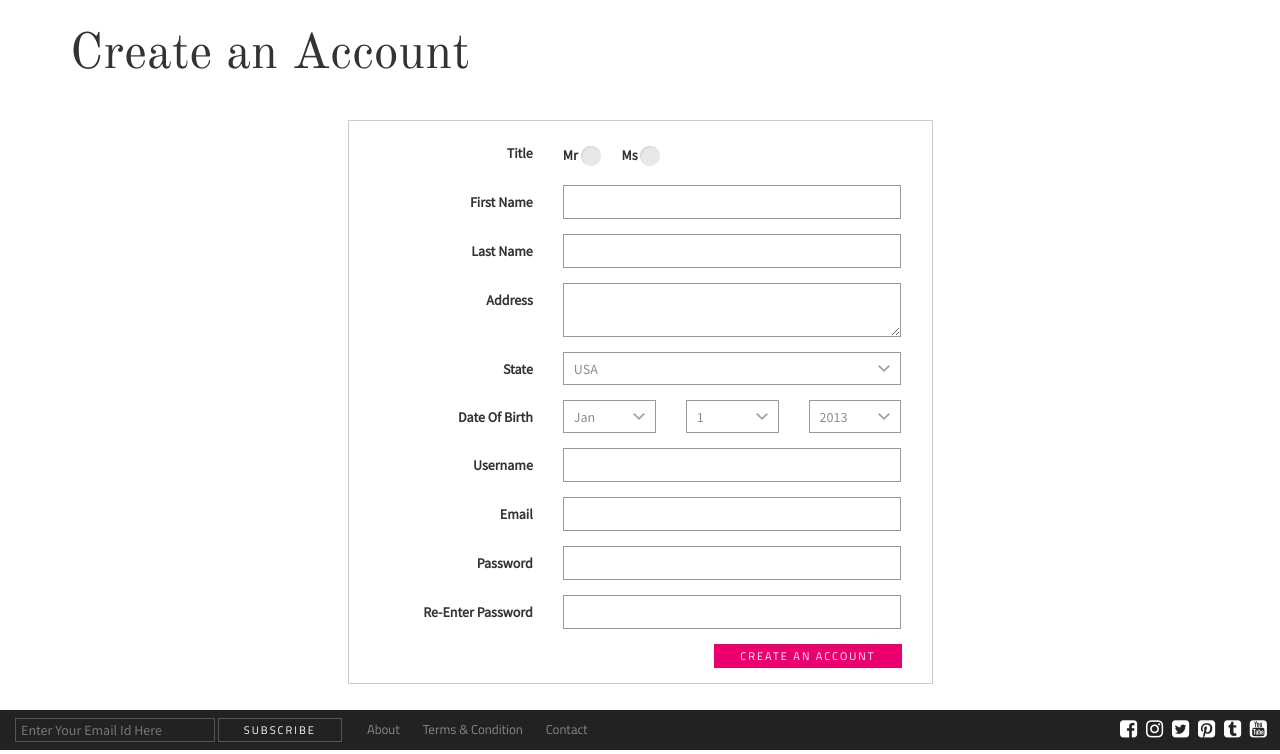
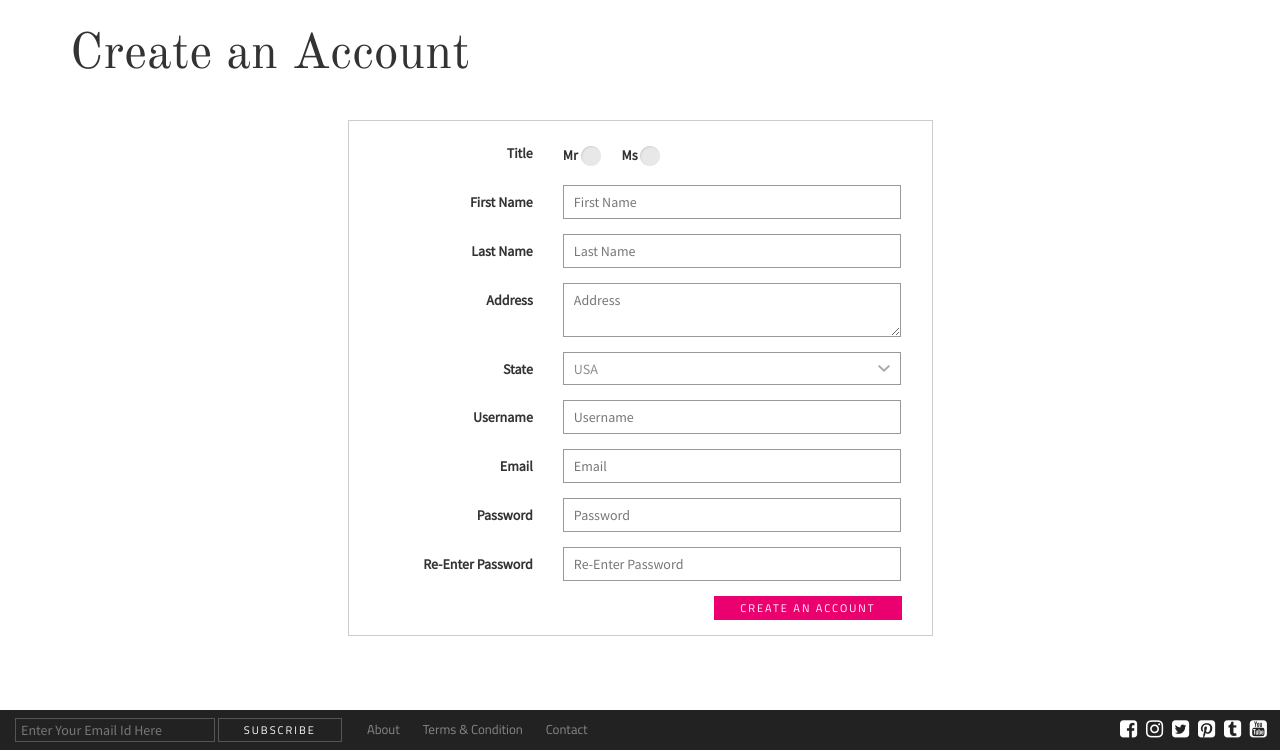
Before and after one commit to CruzanCaramele/HomeBrands, a Flask app: page /createaccount in a window 1280 px wide. Shown: the part 50-804 px from the top of the page. Run offline with Flask 2, Linux system fonts and the light colour scheme; some libraries are stand-ins or nearby versions.

Commit message:
Placeholders added for creataccount fields

```diff
--- a/templates/createaccount.html
+++ b/templates/createaccount.html
@@ -44,7 +44,7 @@
 							 </div>
 		                 {% endfor %}
 	                   {% endif %}
-					  {{ form.fname(class_="form-control") }}
+					  {{ form.fname(class_="form-control",placeholder=form.fname.label.text) }}
 					</div>
 					</div>
 
@@ -58,7 +58,7 @@
 							 </div>
 		                 {% endfor %}
 	                   {% endif %}
-					 {{ form.lname(class_="form-control") }}
+					 {{ form.lname(class_="form-control",placeholder=form.lname.label.text) }}
 					</div>
 					</div>
 
@@ -72,7 +72,7 @@
 							 </div>
 		                 {% endfor %}
 	                   {% endif %}
-					 {{ form.address(class_="form-control") }}
+					 {{ form.address(class_="form-control",placeholder=form.address.label.text) }}
 					</div>
 					</div>
 
@@ -91,53 +91,6 @@
 					</div>
 					</div>
 
-
-					<div class="form-group">
-					<label for="D.O.B" class="col-sm-4 control-label">Date Of Birth</label>
-					<div class="col-sm-8">
-					<div class="row">
-						<div class="col-xs-4">
-						<select id="month" name="month" value="{{request.form.month}}">
-						<option>Jan</option>
-						<option>Feb</option>
-						<option>March</option>
-						<option>April</option>
-						<option>May</option>
-						<option>June</option>
-						<option>July</option>
-						<option>August</option>
-						<option>September</option>
-						<option>Octobe</option>
-						<option>November</option>
-						<option>December</option>
-						</select>
-						</div>
-
-						<div class="col-xs-4">
-						<select id="day" name="day" value="{{request.form.day}}">
-						<option>1</option>
-						<option>2</option>
-						<option>3</option>
-						<option>4</option>
-						<option>5</option>
-						</select>
-						</div>
-
-						<div class="col-xs-4">
-						<select id="year" name="year">
-						<option>2013</option>
-						<option>2014</option>
-						<option>2015</option>
-						<option>2016</option>
-						<option>2017</option>
-						</select>
-						</div>
-					</div>
-					</div>
-					</div>
-
-
-
 					<div class="form-group">
 					<label for="username" class="col-sm-4 control-label">{{ form.username.label }}</label>
 					<div class="col-sm-8">
@@ -148,7 +101,7 @@
 							 </div>
 		                 {% endfor %}
 	                   {% endif %}
-					 {{ form.username(class_="form-control") }}
+					 {{ form.username(class_="form-control",placeholder=form.username.label.text) }}
 					</div>
 					</div>
 
@@ -164,7 +117,7 @@
 							 </div>
 		                 {% endfor %}
 	                   {% endif %}
-					 {{ form.email(class_="form-control") }}
+					 {{ form.email(class_="form-control",placeholder= form.email.label.text) }}
 					</div>
 					</div>
 
@@ -179,7 +132,7 @@
 							 </div>
 		                 {% endfor %}
 	                   {% endif %}
-					 {{ form.password(class_="form-control") }}
+					 {{ form.password(class_="form-control", placeholder=form.password.label.text ) }}
 					</div>
 					</div>
 
@@ -195,7 +148,7 @@
 							 </div>
 		                 {% endfor %}
 	                   {% endif %}
-					 {{ form.password2(class_="form-control") }}
+					 {{ form.password2(class_="form-control",placeholder = form.password2.label.text) }}
 					</div>
 					</div>
 
```
